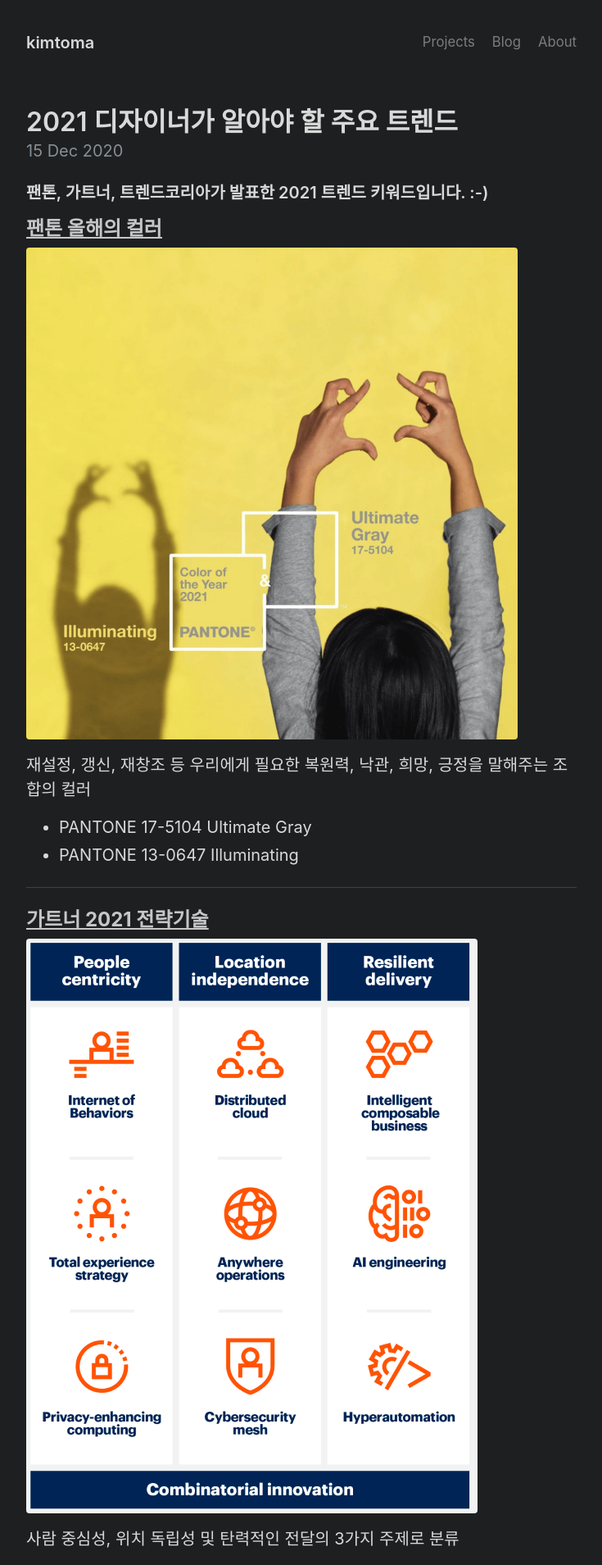
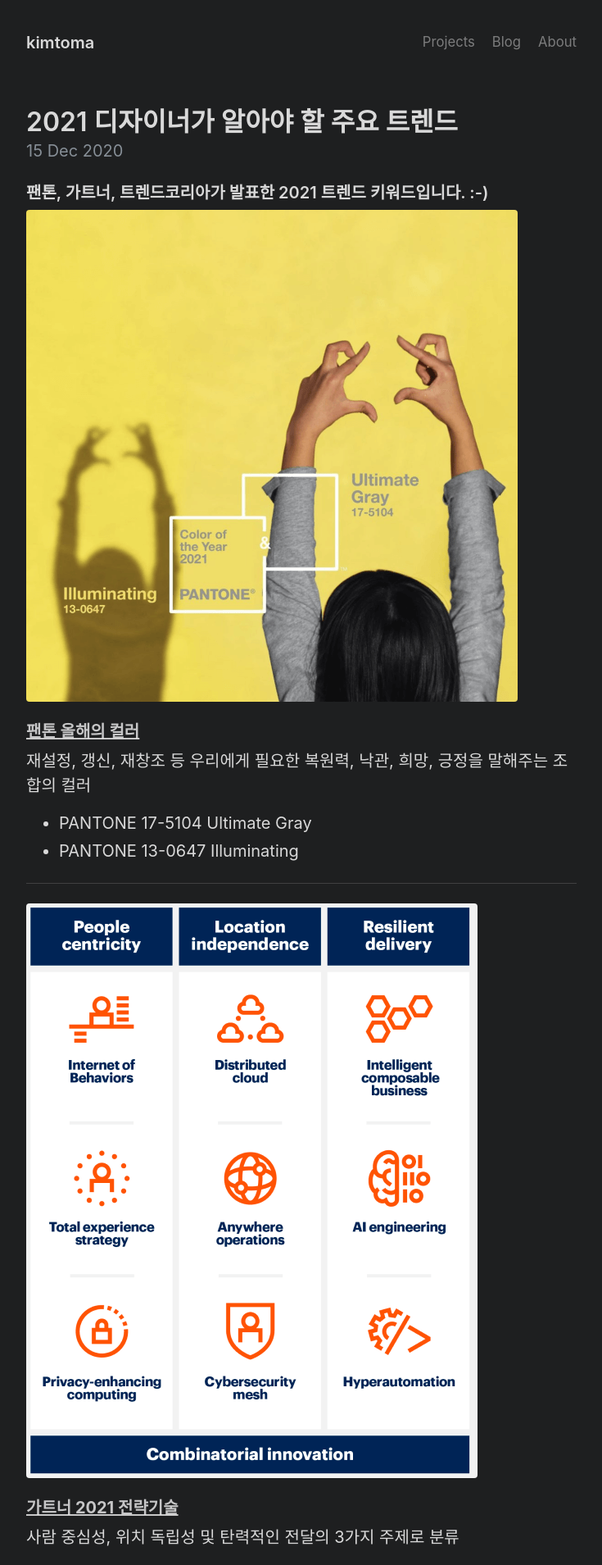
Before and after one commit to kimtoma/kimtoma.github.io, a Jekyll site: the page built from _posts/2020-12-15-2021-trends-designers-should-know.md, in a window 1280 px wide. Shown: the top 1909 px of the page at 82% size, without its empty margins (272-1007 px from the left). Built offline with Jekyll 4.4.1, drawn with Linux system fonts in a browser that asks for light colours.

Commit message:
post update

```diff
--- a/_posts/2020-12-15-2021-trends-designers-should-know.md
+++ b/_posts/2020-12-15-2021-trends-designers-should-know.md
@@ -8,9 +8,9 @@
 
 
 
-## **[팬톤 올해의 컬러](http://www.pantone.kr/ColoroftheYear2021.html)**
+![img](https://kimtoma.com/media/2020/12/pantone-color-of-the-year-2021.png)
 
-![img](https://kimtoma.github.io/media/2020/12/pantone-color-of-the-year-2021.png)
+### **[팬톤 올해의 컬러](http://www.pantone.kr/ColoroftheYear2021.html)**
 
 재설정, 갱신, 재창조 등 우리에게 필요한 복원력, 낙관, 희망, 긍정을 말해주는 조합의 컬러
 
@@ -21,9 +21,9 @@
 
 
 
-## **[가트너 2021 전략기술](https://www.gartner.com/smarterwithgartner/gartner-top-strategic-technology-trends-for-2021/)**
+![img](https://kimtoma.com/media/2020/12/gartner-top-strategic-technology-trends-2021.png)
 
-![img](https://kimtoma.github.io/media/2020/12/gartner-top-strategic-technology-trends-2021.png)
+### **[가트너 2021 전략기술](https://www.gartner.com/smarterwithgartner/gartner-top-strategic-technology-trends-for-2021/)**
 
 사람 중심성, 위치 독립성 및 탄력적인 전달의 3가지 주제로 분류
 
@@ -41,7 +41,7 @@
 
 
 
-## **[트렌드코리아 2021 트렌드](http://www.kyobobook.co.kr/product/detailViewKor.laf?ejkGb=KOR&mallGb=KOR&barcode=9788959896837&orderClick=LEa&Kc=)**
+### **[트렌드코리아 2021 트렌드](http://www.kyobobook.co.kr/product/detailViewKor.laf?ejkGb=KOR&mallGb=KOR&barcode=9788959896837&orderClick=LEa&Kc=)**
 
 'COWBOY HERO' 날뛰는 소를 길들여내는 능숙한 카우보이처럼
 
```
Also changed, not shown: 1 other file.
